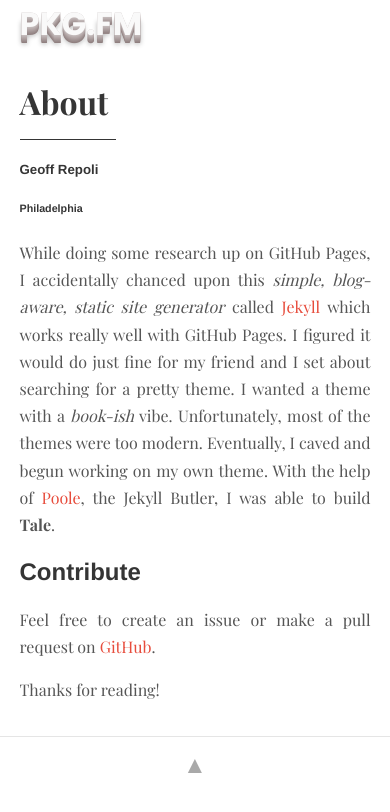
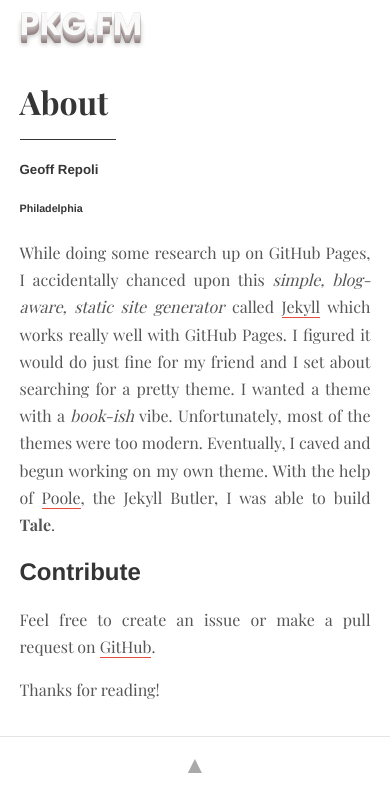
Before and after one commit to geoffrepoli/pkg.fm, a Jekyll site: the page built from about.md, in a window 390 px wide. Shown: the top 812 px of the page. Built offline with Jekyll 4.4.1, drawn with Linux system fonts in a browser that asks for light colours.

Commit message:
FIXED responsive links

```diff
--- a/_sass/_post.scss
+++ b/_sass/_post.scss
@@ -61,11 +61,12 @@
   }
 
   a {
-    color: $red;
+    color: $default-color;
+    border-bottom: 1px solid $red;
     @media (min-width: 500px) {
       display: inline-block;
       opacity: .6;
-      color: $default-color;
+      border-bottom: none;
     }
 
     &:hover,
```
